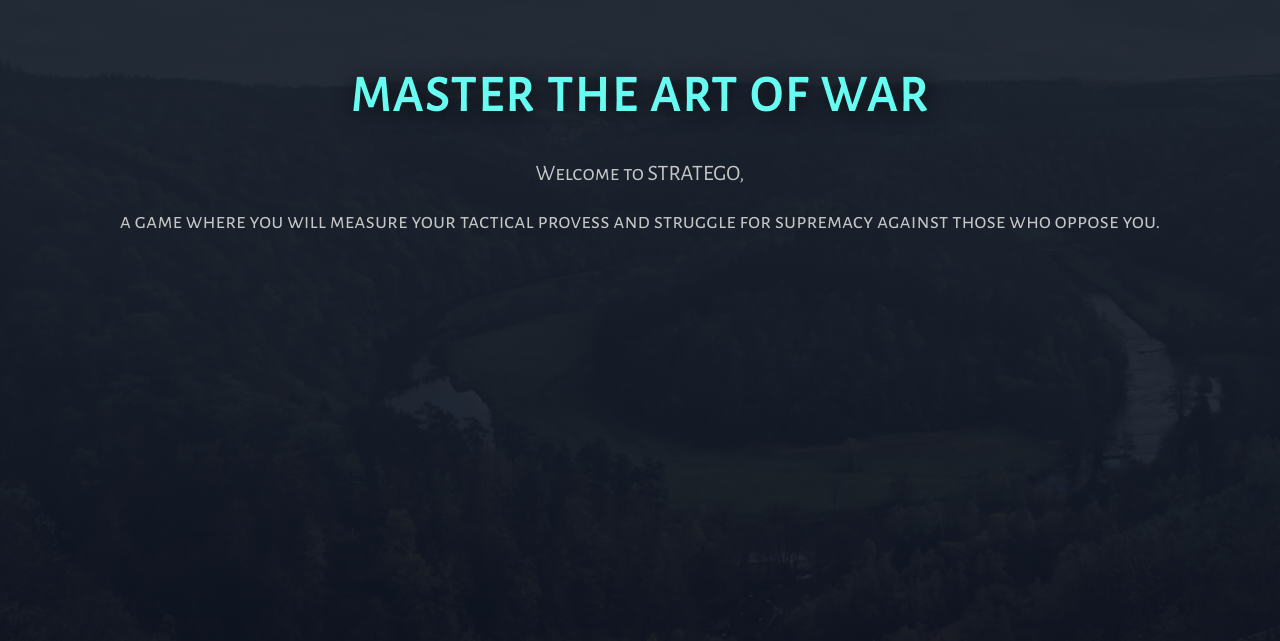
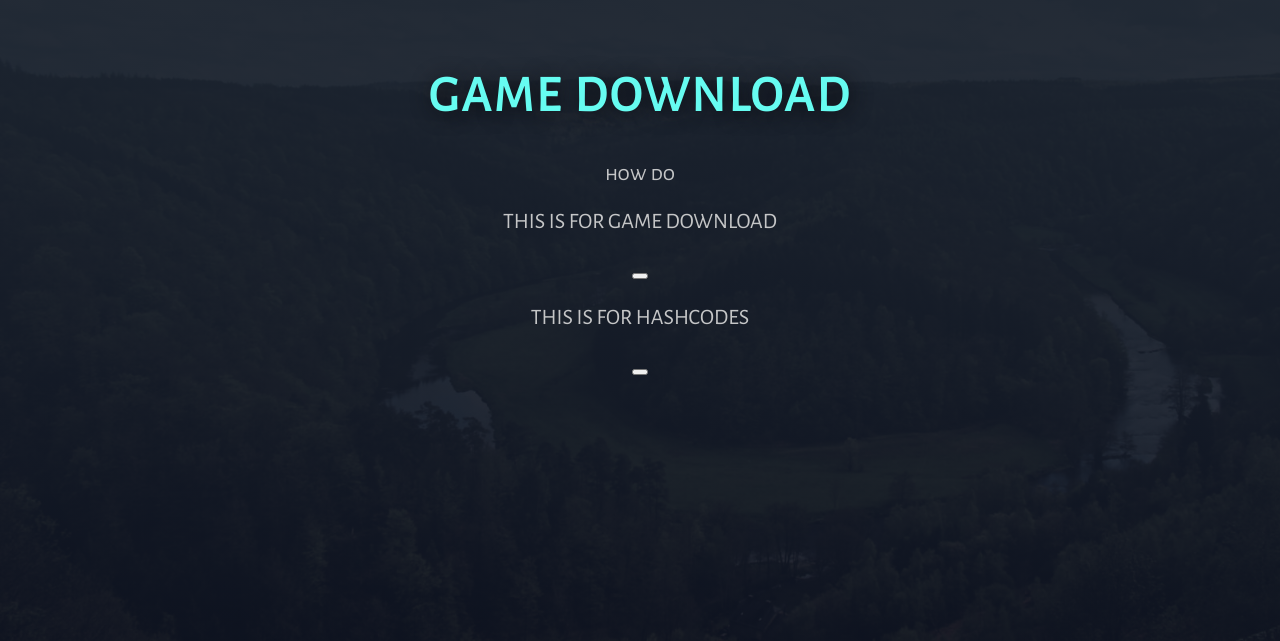
Before and after one commit to fibleep/Stratego, a plain HTML site: page main/download.html in a window 1280 px wide. Shown: the part 159-800 px from the top of the page. Drawn offline with Linux system fonts and the light colour scheme; a web font is replaced by a local one.

Commit message:
Update download.html

```diff
--- a/main/download.html
+++ b/main/download.html
@@ -1,5 +1,6 @@
 <!DOCTYPE html>
 <html>
+
 <head>
   <meta charset="UTF-8">
   <meta name="viewport" content="width=device-width, initial-scale=1.0">
@@ -7,6 +8,7 @@
   <link href="style.css" rel="stylesheet">
   <script src="script.js" rel="text/javascript"></script>
 </head>
+
 <body>
   <main>
     <header>
@@ -32,9 +34,16 @@
       </div>
     </header>
     <div id="content">
-        <h1> MASTER THE ART OF WAR</h1>
-        <p>Welcome to STRATEGO,</p> a game where you will measure your tactical provess and struggle for supremacy against those who oppose you.
+      <h1> GAME DOWNLOAD </h1>
+      how do
+      <p>THIS IS FOR GAME DOWNLOAD</p>
+      <a href="aaaa.jar" download="aaa.jar">
+        <button></button></a> </br>
+      <p>THIS IS FOR HASHCODES</p>
+      <a href="hashcodes.txt" download="hashcodes.txt">
+        <button></button></a>
     </div>
   </main>
 </body>
+
 </html>
```
Lines whose indentation alone changed are shown as unchanged.
